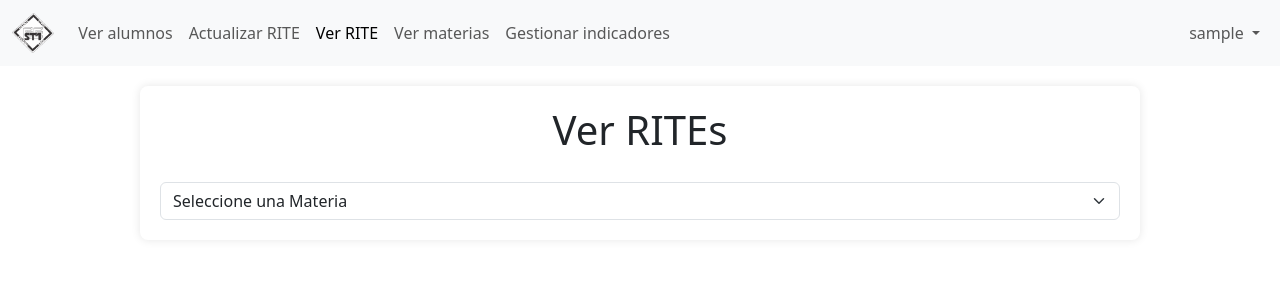
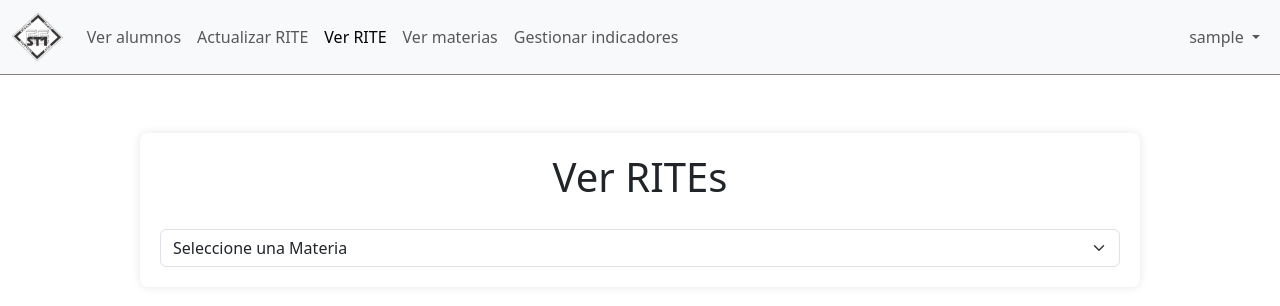
Before and after one commit to JhomarMendieta/GestorAcademico, a PHP site: page /gestoracademico/php/views/profesores/ver_rite.php in a window 1280 px wide. Shown: the top 306 px of the page. Run offline with PHP 8.4, Linux system fonts and the light colour scheme; the visitor is signed in with stand-in values (Sample User, id 1); data that the repository does not hold is empty.

Commit message:
Cambios en los estilos de la navbar

```diff
--- /dev/null
+++ b/css/profesores/navbar_profesores.css
@@ -0,0 +1,11 @@
+
+#logo img {
+    height: 6vh !important;
+}
+.navbar {
+    margin-bottom: 20px;
+    width: 100%;
+    margin: 0;
+    margin-bottom: 3%;
+    border-bottom: 1px grey solid;
+}
--- a/css/profesores/ver_rite.css
+++ b/css/profesores/ver_rite.css
@@ -75,15 +75,7 @@ table th {
     border-radius: 4px;
 }
 
-.navbar {
-    margin-bottom: 20px;
-    width: 100%;
-    margin: 0;
-}
 
-#logo img {
-    height: 6vh;
-}
 
 @media (max-width: 500px) {
     .container-rite{
--- a/php/views/profesores/navbar_profesores.php
+++ b/php/views/profesores/navbar_profesores.php
@@ -1,6 +1,9 @@
 <?php
 $current_page = basename($_SERVER['PHP_SELF']);
 ?>
+<head>
+  <link rel="stylesheet" href="../../../css/profesores/navbar_profesores.css">
+</head>
 
 <nav class="navbar navbar-expand-lg bg-body-tertiary">
   <div class="container-fluid">
```
Also changed, not shown: css/profesores/actualizar_rite.css (+0 -8 lines), css/profesores/gestionar_indicador.css (+0 -9 lines), css/profesores/menu.css (+0 -9 lines), css/profesores/ver_alumnos.css (+0 -9 lines), css/profesores/ver_materia.css (+0 -8 lines).
